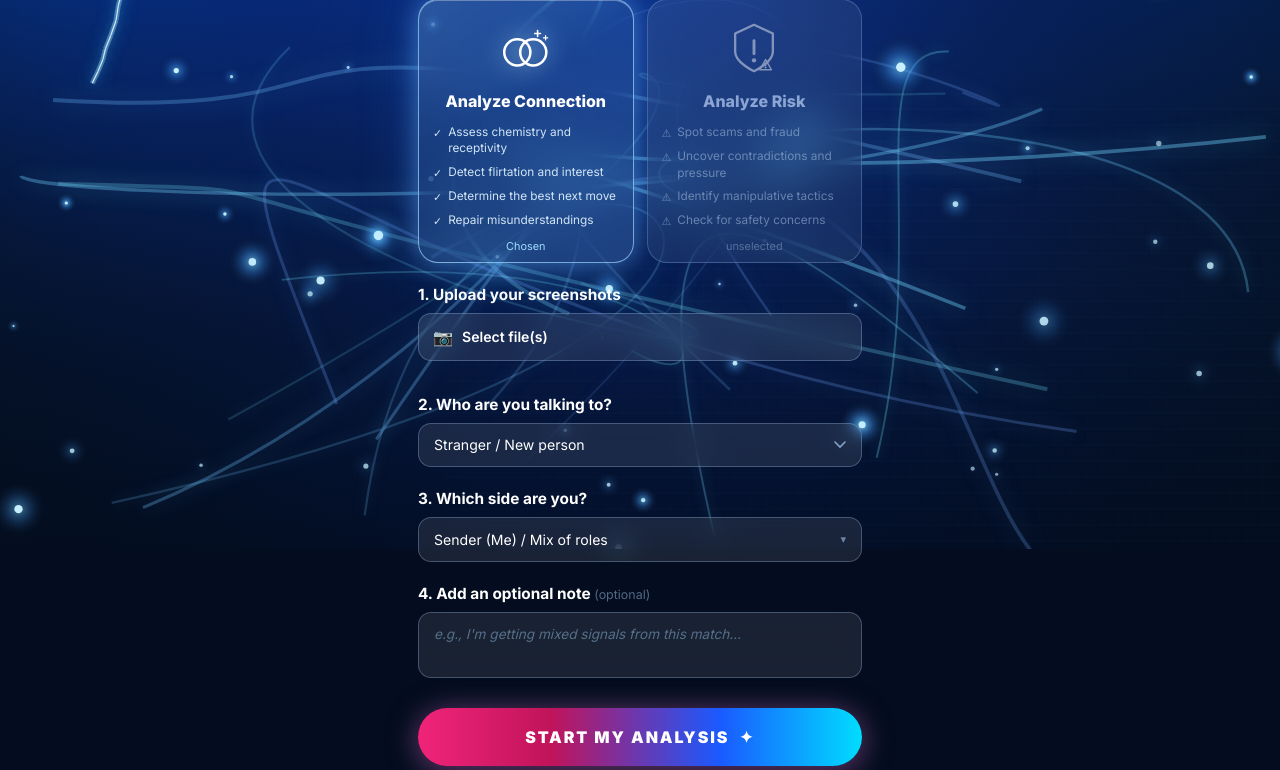
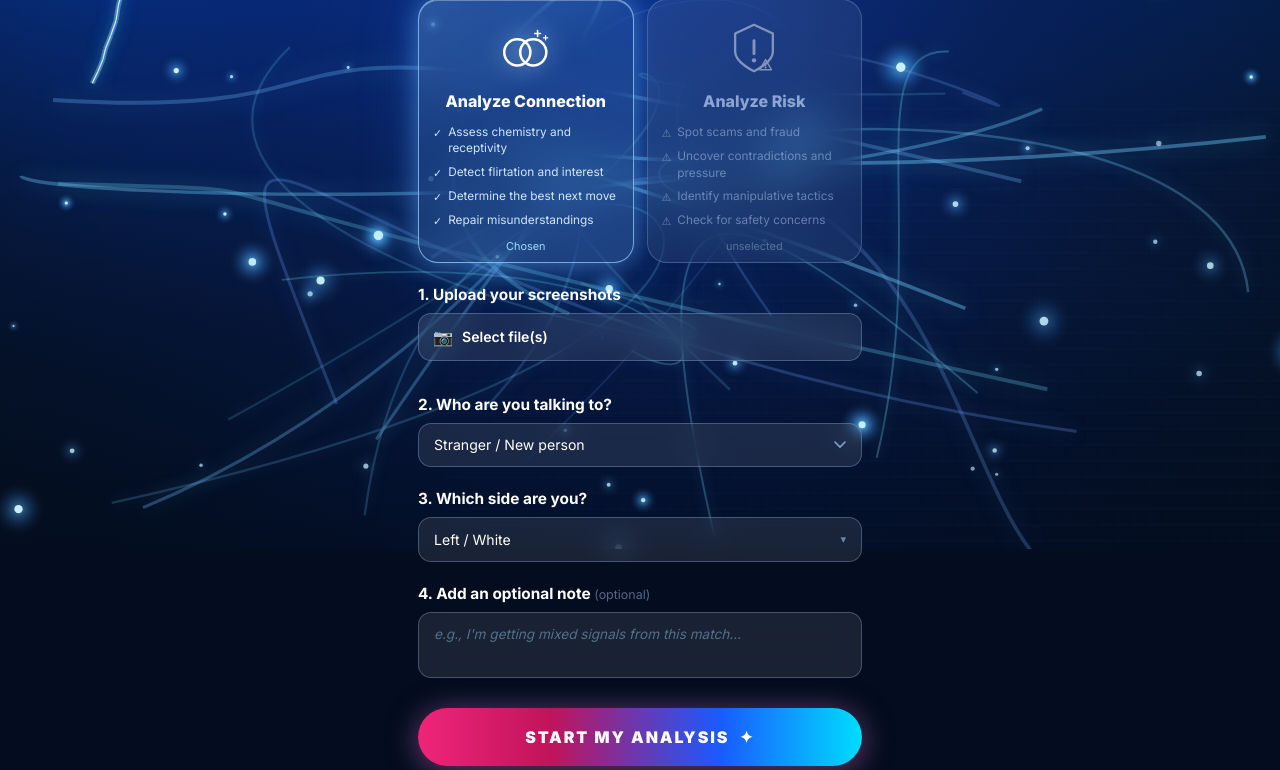
Before and after one commit to pdi999inc-lang/precipice-vibelenz, a FastAPI app: page / in a window 1280 px wide. Shown: the part 251-1021 px from the top of the page. Run offline with FastAPI, Linux system fonts and the light colour scheme.

Commit message:
deploy: templates/index.html

```diff
--- a/templates/index.html
+++ b/templates/index.html
@@ -88,7 +88,7 @@ html,body{min-height:100vh;font-family:'Inter',sans-serif;color:#fff;overflow-x:
 </div>
 <form id="mf">
 <input type="hidden" id="selMode" value="connection"/>
-<input type="hidden" id="selRole" value="mix"/>
+<input type="hidden" id="selRole" value="left_white"/>
 <div class="mode-grid">
 <div class="mode-card sel" id="cC" onclick="pickMode('connection')">
 <div class="m-icon"><svg viewBox="0 0 80 80" fill="none"><circle cx="28" cy="46" r="18" stroke="white" stroke-width="3.5"/><circle cx="50" cy="46" r="18" stroke="white" stroke-width="3.5"/><line x1="56" y1="16" x2="56" y2="24" stroke="white" stroke-width="2.2" stroke-linecap="round"/><line x1="52" y1="20" x2="60" y2="20" stroke="white" stroke-width="2.2" stroke-linecap="round"/><line x1="67" y1="23" x2="67" y2="29" stroke="white" stroke-width="1.6" stroke-linecap="round"/><line x1="64" y1="26" x2="70" y2="26" stroke="white" stroke-width="1.6" stroke-linecap="round"/></svg></div>
@@ -115,11 +115,11 @@ html,body{min-height:100vh;font-family:'Inter',sans-serif;color:#fff;overflow-x:
 <select class="gl-sel" id="relType"><option value="stranger">Stranger / New person</option><option value="match">Dating app match</option><option value="friend">Friend</option><option value="ex">Ex / Past partner</option><option value="partner">Current partner</option></select>
 <div class="sh">3. Which side are you?</div>
 <div class="role-wrap">
-<div class="role-disp" onclick="tDD()"><span id="rlbl">Sender (Me) / Mix of roles</span><span class="r-arr">▾</span></div>
+<div class="role-disp" onclick="tDD()"><span id="rlbl">Left / White</span><span class="r-arr">▾</span></div>
 <div class="role-dd" id="rdd">
-<div class="r-opt" id="ro-me" onclick="setRole('me','me')"><div class="rav rav-b">👤</div><span>me</span></div>
-<div class="r-opt" id="ro-sender" onclick="setRole('sender','Sender (Me)')"><div class="rav rav-p">👤</div><span>Sender (Me)</span></div>
-<div class="r-opt act" id="ro-mix" onclick="setRole('mix','Mix of roles')"><div class="rav rav-v">👥</div><span>Mix of roles</span></div>
+<div class="r-opt" id="ro-left_white" class="r-opt act" onclick="setRole('left_white','Left / White')"><div class="rav rav-b">👤</div><span>Left / White</span></div>
+<div class="r-opt" id="ro-right_blue" onclick="setRole('right_blue','Right / Blue')"><div class="rav rav-p">👤</div><span>Right / Blue</span></div>
+<div class="r-opt" id="ro-mix" onclick="setRole('mix','Mix of roles')"><div class="rav rav-v">👥</div><span>Mix of roles</span></div>
 </div>
 </div>
 <div class="sh">4. Add an optional note <span style="font-weight:400;color:rgba(180,215,255,0.45);font-size:0.78rem;">(optional)</span></div>
```
